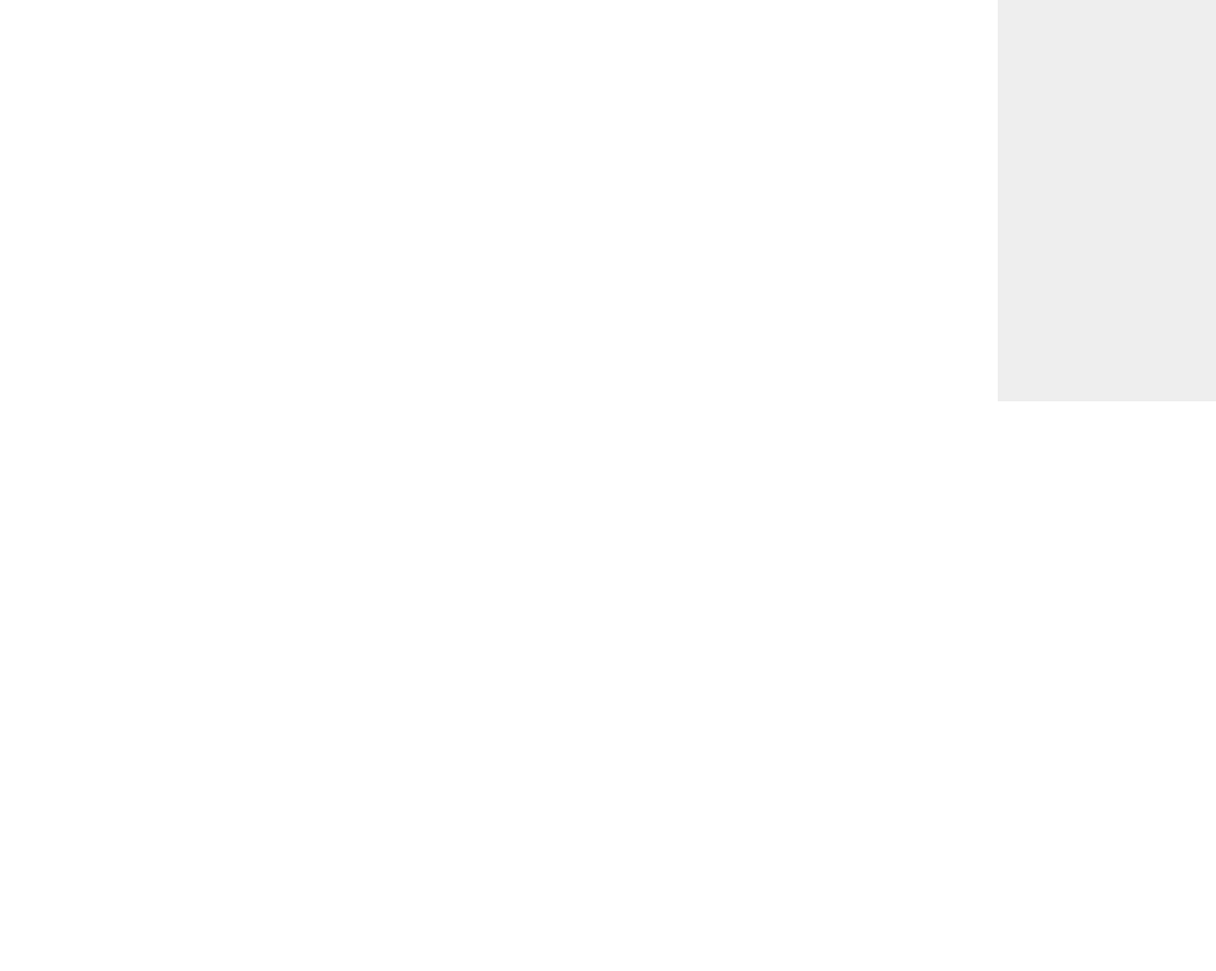
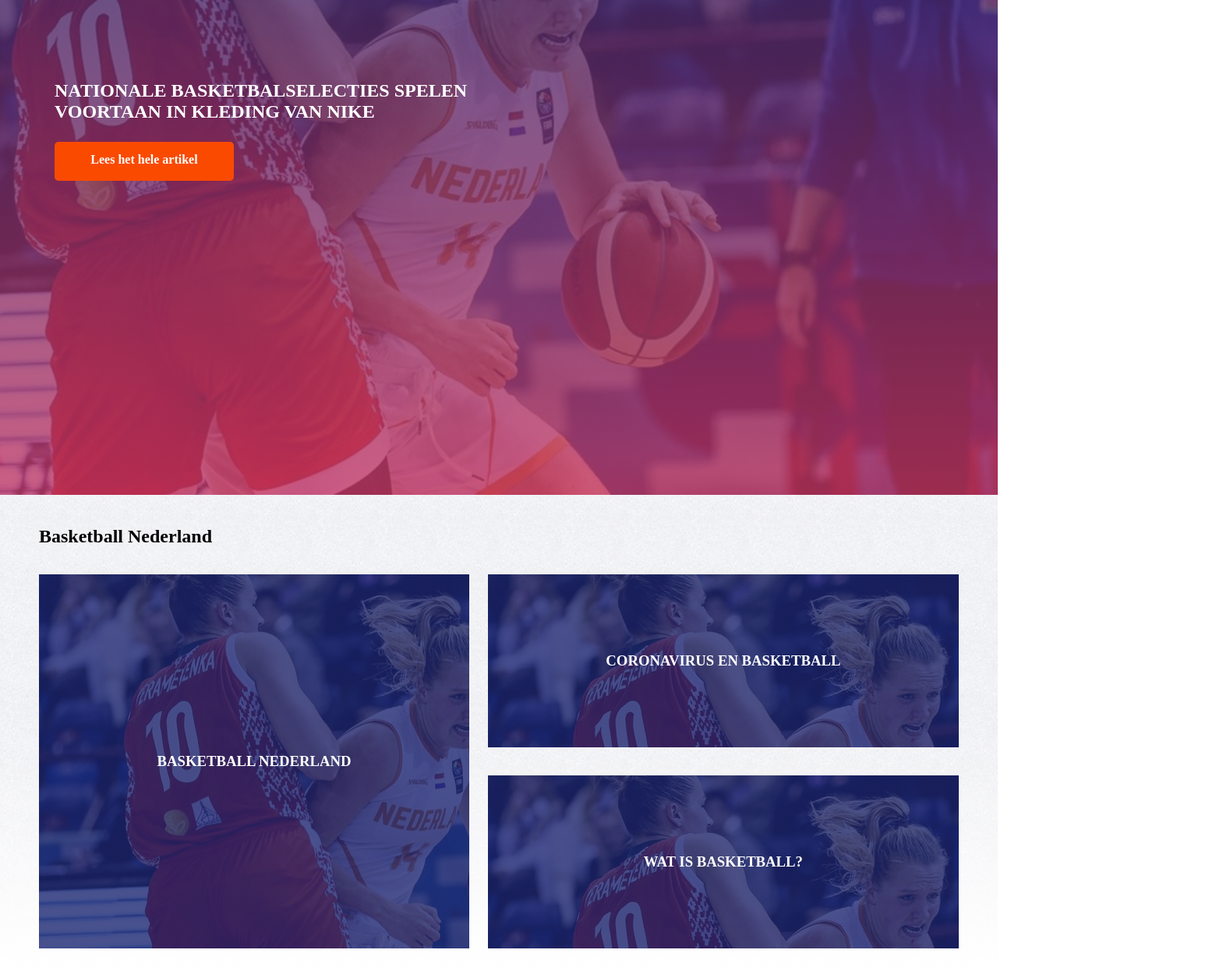
Before and after one commit to hicham-sahla/frontend_blok2, a plain HTML site: page index.html in a window 1280 px wide. Shown: the part 369-1615 px from the top of the page at 78% size, 1560 px wide, since content can reach past the window. Before the commit the page ends 884 px from the top, so only its background shows below. Drawn offline with Linux system fonts and the light colour scheme.

Commit message:
Made multiple changes started working on the main content finished the pageheader

```diff
--- a/index.html
+++ b/index.html
@@ -4,6 +4,7 @@
     <meta charset="UTF-8" />
     <meta name="author" content="jouw naam" />
     <meta name="viewport" content="width=device-width, initial-scale=1" />
+    <link href="/your-path-to-fontawesome/css/fontawesome.css" rel="stylesheet">
 
     <title>Howdy FED2122</title>
 
@@ -13,6 +14,10 @@
 
   <body>
     <!-- Mobile menu only visible on smaller screen sizes -->
+    <section id="topnav">
+      <a href="#">Dutch Basketball League</a>
+      <a href="#">Contact</a>
+    </section>
     <section id="mobile-menu">
       <header>
         <nav id="slideout-menu">
@@ -42,10 +47,25 @@
       </header>
     </section>
     <section id="navbar"></section>
-		<section id="pageheader"></section>
-		<section id="content">
-			<main></main>
+    <section id="pageheader">
+      <div>
+    <h1>NATIONALE BASKETBALSELECTIES SPELEN VOORTAAN IN KLEDING VAN NIKE</h1>
+      <a href="#">Lees het hele artikel</a>
+      </div>
     </section>
+      <main id="content">
+        <h2>Basketball Nederland</h2>
+        <article>
+          <a href="#"><h3>Basketball Nederland</h3> </a>
+        </article>
+        <article>
+          <a href="#"><h3>Coronavirus en Basketball</h3></a>
+        </article>
+        <article>
+          <a href="#"><h3>Wat is Basketball?</h3></a>
+      </div>
+      </main>
+    <section id="news"></section>
     <section id="social"></section>
     <section id="partners"></section>
     <section id="subscribe"></section>
--- a/styles/style.css
+++ b/styles/style.css
@@ -1,21 +1,45 @@
-/* CSS Document */
+/* Variables */
+:root {
+  --primary: #fa4a00;
+  --light: #f2f3f9;
+  --dark: #111213;
+  --white: #ffffff;
+}
+
 * {
   padding: 0;
   margin: 0;
 }
 
-body{
+body {
   display: grid;
   grid-template-columns: 100%;
   grid-template-rows: auto;
   grid-template-areas:
+    "topnav"
     "mobilemenu"
     "navbar"
     "pageheader"
     "content"
+    "news"
+    "social"
     "partners"
     "subscribe"
     "footer";
+}
+#topnav {
+  grid-area: topnav;
+  background-color: #ecedf3;
+  padding: 10px;
+}
+
+#topnav :last-child {
+  float: right;
+}
+
+#topnav a {
+  text-decoration: none;
+  color: gray;
 }
 
 #mobile-menu {
@@ -25,12 +49,122 @@
 #navbar {
   grid-area: navbar;
 }
+
 #pageheader {
+  padding: 50px;
+  background: black;
+  background: -webkit-linear-gradient(
+      rgba(29, 38, 113, 0.8),
+      rgba(195, 55, 100, 0.8)
+    ),
+    url("../images/pageheader-img.jpg");
+  background: linear-gradient(rgba(29, 38, 113, 0.8), rgba(195, 55, 100, 0.8)),
+    url("../images/pageheader-img.jpg"); /* The least supported option. */
   grid-area: pageheader;
+  height: 100vh;
+  background-position: center;
+  background-repeat: no-repeat;
+  background-size: cover;
+  display: grid;
+  align-items: center;
+  justify-content: center;
+  grid-template-columns: 100%;
+  grid-template-rows: auto;
+  grid-template-areas:
+    "title"
+    "btn";
 }
-#content {
+
+#pageheader h1 {
+  grid-area: title;
+  color: var(--white);
+  margin-top: 200px;
+  width: 50%;
+}
+
+#pageheader div {
+  margin-left: 20px;
+}
+
+#pageheader a {
+  display: block;
+  width: 150px;
+  height: 30px;
+  background: var(--primary);
+  padding: 10px 40px;
+  text-align: center;
+  border-radius: 5px;
+  color: var(--white);
+  font-weight: bold;
+  line-height: 25px;
+  text-decoration: none;
+
+  margin-top: 25px;
+}
+
+main {
+  padding: 50px;
   grid-area: content;
+  background: linear-gradient(rgba(242, 243, 249, 0.5) 50%, #fff),
+    url(../images/grunge-wit-tile.jpg) repeat 0 0;
+  padding-top: 40px;
 }
+
+main {
+  display: grid;
+  grid-template-columns: 55% 43;
+  gap: 2%;
+  grid-template-rows: auto;
+  grid-template-areas:
+    "header header"
+    "div-1 div-2"
+    "div-1 div-3";
+}
+
+main h2 {
+  grid-area: header;
+}
+
+main article {
+  color: var(--white);
+  display: flex;
+  justify-content: center;
+  align-items: center;
+  margin-top: 25px;
+  padding: 100px;
+  background: linear-gradient(rgba(29, 38, 113, 0.8), rgba(29, 38, 113, 0.8)),
+    url("../images/pageheader-img.jpg"); /* The least supported option. */
+}
+
+main article a {
+  color: var(--white);
+  text-decoration: none;
+  text-transform: uppercase;
+}
+
+main article a:hover {
+  color: var(--primary);
+}
+
+main article:nth-child(2) {
+  grid-area: div-1;
+  background-color: red;
+}
+
+main article:nth-child(3) {
+  grid-area: div-2;
+  background-color: blue;
+}
+
+main article:nth-child(4) {
+  grid-area: div-3;
+  background-color: green;
+}
+
+#news {
+  grid-area: social;
+}
+
 #social {
   grid-area: social;
 }
@@ -59,15 +193,15 @@
   background-color: #eee;
   padding: 42px 0;
   position: absolute;
-    right: -280px;
-    transition: right .4s;
+  left: -280px;
+  transition: left 0.4s;
   top: 0;
   height: 100vh;
   width: 280px;
 }
 
 #mobile-menu nav.is-open {
-    right: 0;
+  left: 0;
 }
 
 #mobile-menu nav ul {
```
Also changed, not shown: images/grunge-wit-tile.jpg (added), images/pageheader-img.jpg (added), images/week2-1.png (added), images/week2-2.png (added), images/week2-3.png (added), 1 other file. Lines whose indentation alone changed are shown as unchanged.
